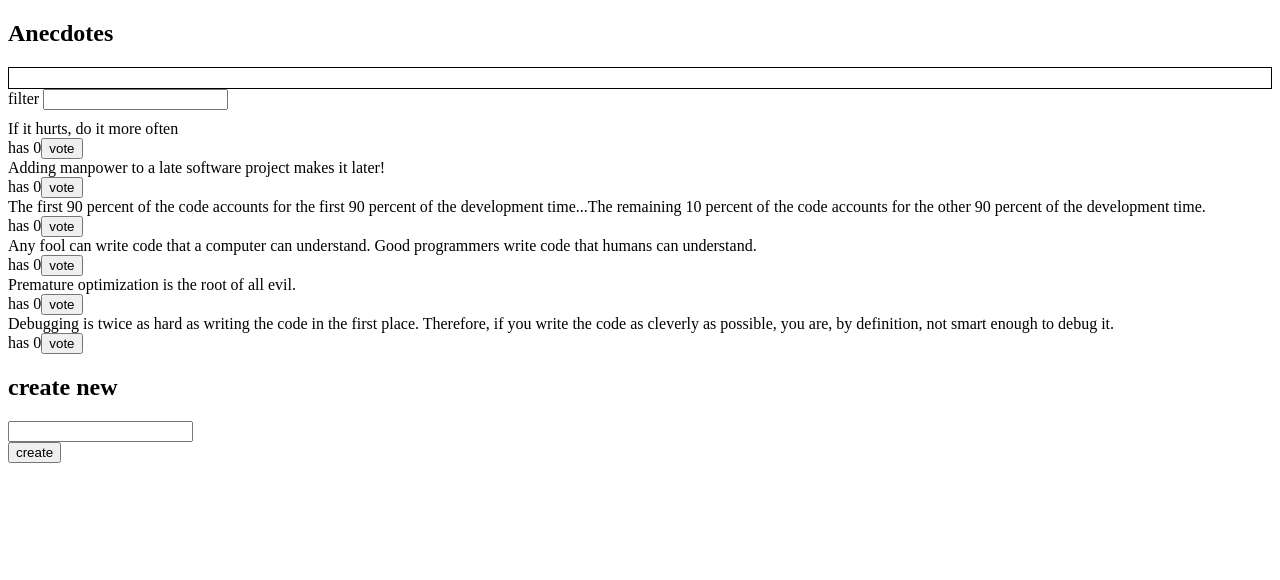
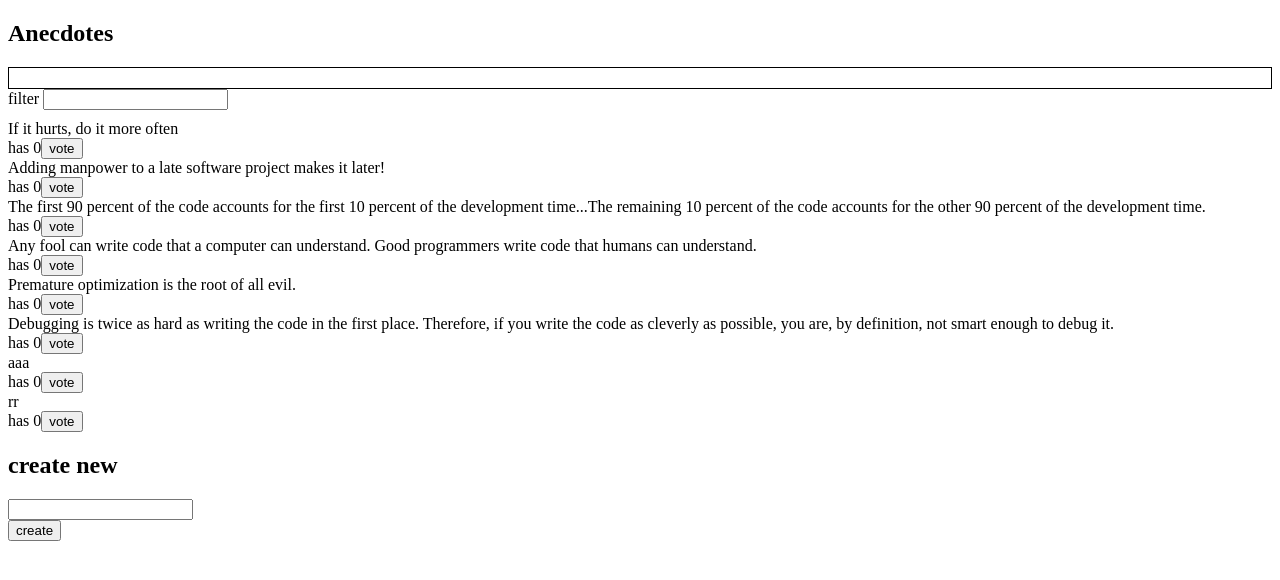
Before and after one commit to oluwatooki-GA/full-stack-open, a React (Vite) app in the folder part6/redux-anecdotes/: page / in a window 1280 px wide. Shown: the top 580 px of the page. Built offline with nearby package versions, Linux system fonts and the light colour scheme; data requests are answered from the project's data file.

Commit message:
add 6.14 Anecdotes and the Backend, step 1

```diff
--- /dev/null
+++ b/part6/redux-anecdotes/db.json
@@ -0,0 +1,44 @@
+{
+  "anecdotes": [
+    {
+      "content": "If it hurts, do it more often",
+      "id": "47145",
+      "votes": 0
+    },
+    {
+      "content": "Adding manpower to a late software project makes it later!",
+      "id": "21149",
+      "votes": 0
+    },
+    {
+      "content": "The first 90 percent of the code accounts for the first 10 percent of the development time...The remaining 10 percent of the code accounts for the other 90 percent of the development time.",
+      "id": "69581",
+      "votes": 0
+    },
+    {
+      "content": "Any fool can write code that a computer can understand. Good programmers write code that humans can understand.",
+      "id": "36975",
+      "votes": 0
+    },
+    {
+      "content": "Premature optimization is the root of all evil.",
+      "id": "25170",
+      "votes": 0
+    },
+    {
+      "content": "Debugging is twice as hard as writing the code in the first place. Therefore, if you write the code as cleverly as possible, you are, by definition, not smart enough to debug it.",
+      "id": "98312",
+      "votes": 0
+    },
+    {
+      "id": "83fa",
+      "content": "aaa",
+      "votes": 0
+    },
+    {
+      "id": "126b",
+      "content": "rr",
+      "votes": 0
+    }
+  ]
+}
--- a/part6/redux-anecdotes/package.json
+++ b/part6/redux-anecdotes/package.json
@@ -7,13 +7,15 @@
     "dev": "vite",
     "build": "vite build",
     "lint": "eslint . --ext js,jsx --report-unused-disable-directives --max-warnings 0",
-    "preview": "vite preview"
+    "preview": "vite preview",
+    "server": "json-server -p3001 --watch db.json"
   },
   "dependencies": {
     "@reduxjs/toolkit": "^2.8.2",
     "@testing-library/jest-dom": "^6.1.4",
     "@testing-library/react": "^14.0.0",
     "@testing-library/user-event": "^14.5.1",
+    "axios": "^1.11.0",
     "react": "^18.2.0",
     "react-dom": "^18.2.0",
     "react-redux": "^8.1.3",
@@ -25,6 +27,7 @@
     "eslint-plugin-react": "^7.32.2",
     "eslint-plugin-react-hooks": "^4.6.0",
     "eslint-plugin-react-refresh": "^0.4.3",
+    "json-server": "^1.0.0-beta.3",
     "vite": "^4.4.5"
   },
   "eslintConfig": {
--- a/part6/redux-anecdotes/src/App.jsx
+++ b/part6/redux-anecdotes/src/App.jsx
@@ -3,8 +3,17 @@
 import AnecdoteList from "./components/AnecdoteList.jsx";
 import Filter from "./components/Filter.jsx";
 import Notification from "./components/Notification.jsx";
-
+import {useEffect} from "react";
+import anecdotesService from "./services/anecdotes.js";
+import {setAnecdotes} from "./reducers/anecdoteReducer.js";
+import {useDispatch} from "react-redux";
 const App = () => {
+    const dispatch = useDispatch();
+    useEffect(() => {
+        anecdotesService.getAll().then(response => {
+            dispatch(setAnecdotes(response));
+        })
+    },[])
   return (
     <div>
       <h2>Anecdotes</h2>
--- a/part6/redux-anecdotes/src/reducers/anecdoteReducer.js
+++ b/part6/redux-anecdotes/src/reducers/anecdoteReducer.js
@@ -21,7 +21,7 @@
 
 const anecdoteSlice = createSlice({
   name: 'anecdotes',
-  initialState,
+  initialState:[],
   reducers: {
     addVote(state, action) {
       const id = action.payload
@@ -32,10 +32,13 @@
       state.sort((a, b) => b.votes - a.votes)
     },
     addAnecdote(state, action) {
-      state.push(asObject(action.payload))
-    }
+      state.push(action.payload)
+    },
+      setAnecdotes(state, action) {
+          return action.payload
+      }
   }
 })
 
-export const { addVote, addAnecdote } = anecdoteSlice.actions
+export const { addVote, addAnecdote,setAnecdotes } = anecdoteSlice.actions
 export default anecdoteSlice.reducer
--- /dev/null
+++ b/part6/redux-anecdotes/src/services/anecdotes.js
@@ -0,0 +1,17 @@
+import axios from 'axios'
+
+const baseUrl = 'http://localhost:3001/anecdotes'
+
+const getAll = async () => {
+    const response = await axios.get(baseUrl)
+    return response.data
+}
+
+const createNew = async (content) => {
+    const object = { content, votes:0 }
+    const response = await axios.post(baseUrl, object)
+    return response.data
+}
+
+
+export default { getAll,createNew }
```
Also changed, not shown: 1 other file (tests, documents, lock files or other folders).
